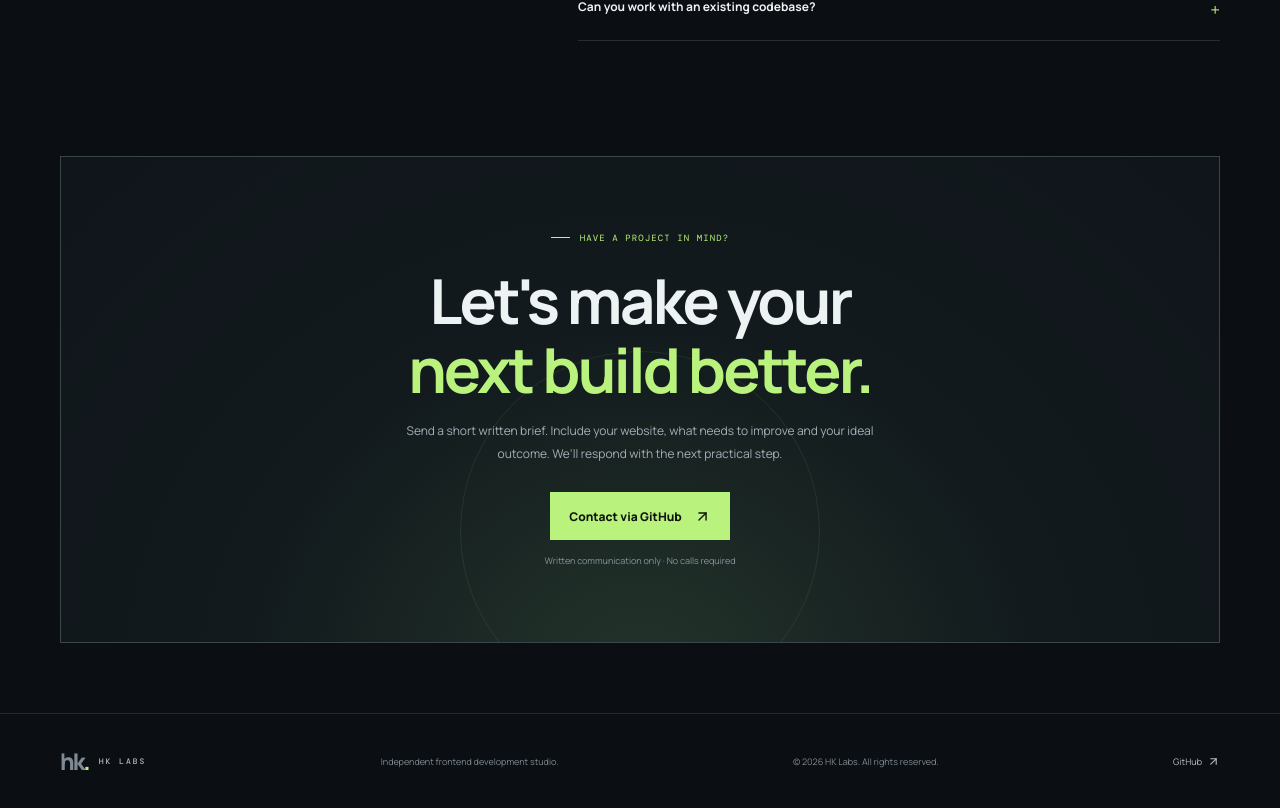
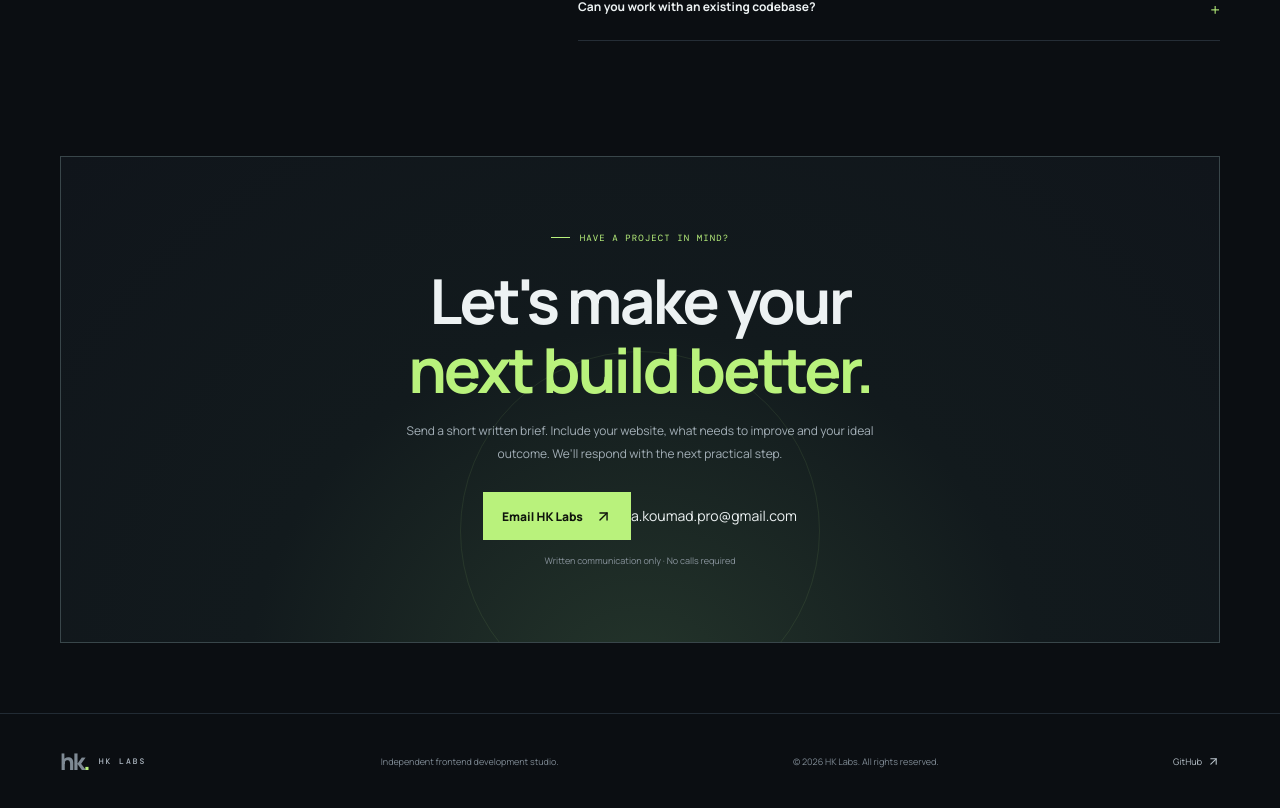
Before and after one commit to HakimDev-tech/hk-labs-website, a Next.js app: page / in a window 1280 px wide. Shown: the part 3836-4644 px from the top of the page. Built offline with nearby package versions, Linux system fonts and the light colour scheme.

Commit message:
Set professional email as primary contact

```diff
--- a/app/page.tsx
+++ b/app/page.tsx
@@ -219,7 +219,8 @@ export default function Home() {
         <SectionLabel>HAVE A PROJECT IN MIND?</SectionLabel>
         <h2>Let's make your<br /><span>next build better.</span></h2>
         <p>Send a short written brief. Include your website, what needs to improve and your ideal outcome. We’ll respond with the next practical step.</p>
-        <a className="button button-primary contact-button" href="https://github.com/HakimDev-tech" target="_blank" rel="noreferrer">Contact via GitHub <ArrowUpRight size={17} /></a>
+        <a className="button button-primary contact-button" href="mailto:a.koumad.pro@gmail.com?subject=HK%20Labs%20-%20Project%20inquiry">Email HK Labs <ArrowUpRight size={17} /></a>
+        <a className="contact-email" href="mailto:a.koumad.pro@gmail.com">a.koumad.pro@gmail.com</a>
         <small>Written communication only · No calls required</small>
       </section>
 
```
